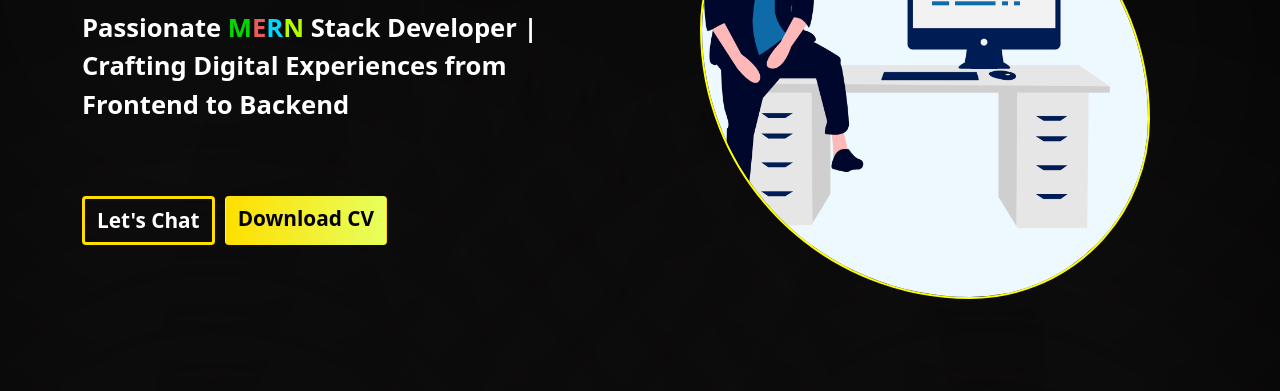
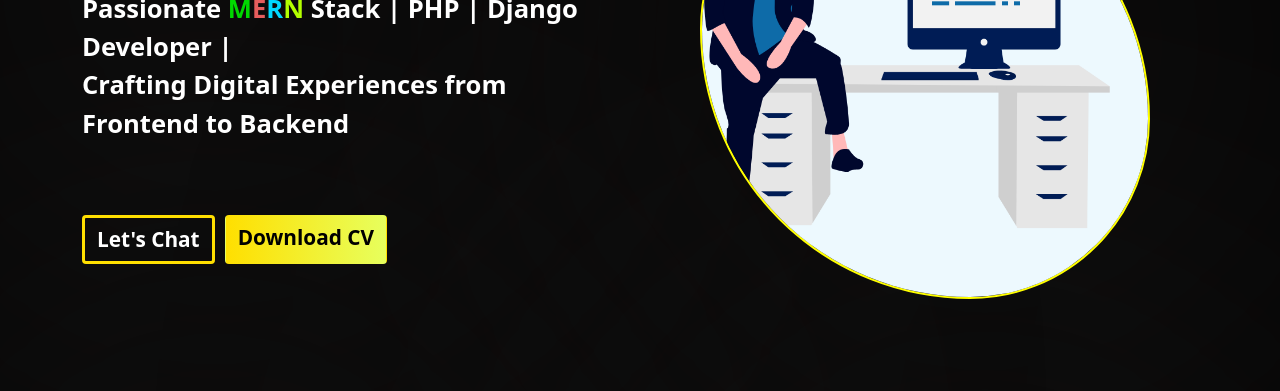
Before and after one commit to aaashikahamed/my-portfolio, a plain HTML site: page index.html in a window 1280 px wide. Shown: the part 273-664 px from the top of the page. Drawn offline with nearby package versions, Linux system fonts and the light colour scheme; some packages are replaced by stand-ins of ours; a script that the page names is missing.

Commit message:
Update index.html

```diff
--- a/index.html
+++ b/index.html
@@ -87,7 +87,7 @@
           <h4 class="home-title">Hey_</h4>
           <h2>I'm a <span class="typing"></span></h2>
 
-          <span class="home2" style="font-weight: 600;">Passionate <span style="color: rgb(0, 216, 0);">M</span><span style="color: rgb(230, 93, 93);">E</span><span style="color: rgb(0, 217, 255);">R</span><span style="color: rgb(179, 255, 0);">N</span> Stack Developer |<br>Crafting Digital Experiences from Frontend to Backend</span><br>
+          <span class="home2" style="font-weight: 600;">Passionate <span style="color: rgb(0, 216, 0);">M</span><span style="color: rgb(230, 93, 93);">E</span><span style="color: rgb(0, 217, 255);">R</span><span style="color: rgb(179, 255, 0);">N</span> Stack | PHP | Django Developer |<br>Crafting Digital Experiences from Frontend to Backend</span><br>
           <div class="btns d-flex">
             <a href="#contact" class="btn mt-2 menu-btn2 shadow-none">Let's Chat</a>
             <a href="assets/A_Aashik_Ahamed_CV.pdf" download="A_Aashik_Ahamed_CV.pdf"
```
